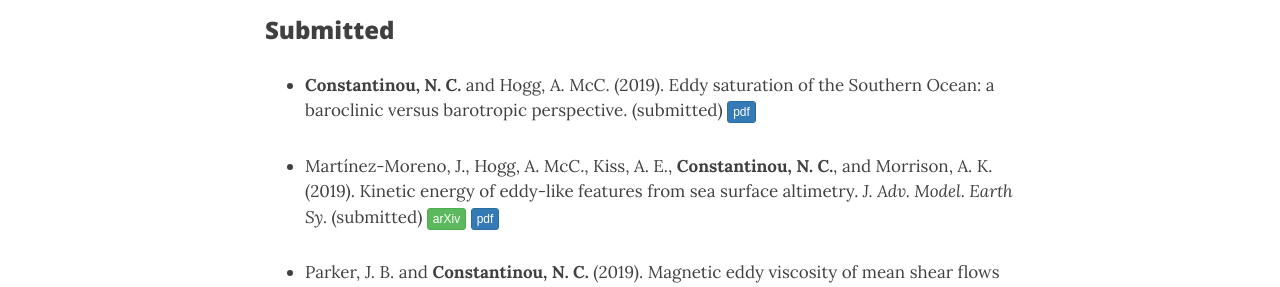
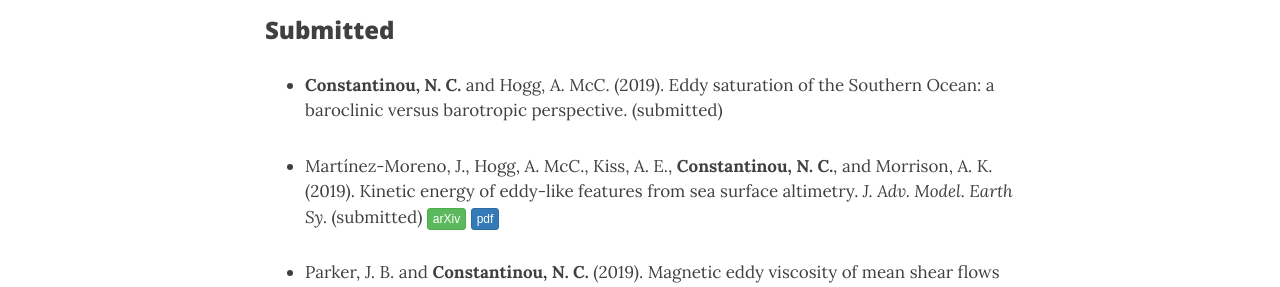
Before and after one commit to navidcy/navidcy.github.io, a Jekyll site: the page built from publications.md, in a window 1280 px wide and 900 px high. Shown: the part 289-576 px from the top of the window. Built offline with Jekyll 4.4.1, drawn with Linux system fonts in a browser that asks for light colours; nearby versions of some CDN libraries; comment, search, counter and statistics services are not loaded.

Commit message:
minor fix

```diff
--- a/publications.md
+++ b/publications.md
@@ -13,7 +13,7 @@ title: Publications
 - Rocha, C. B., Bossy, T., **Constantinou, N. C.**, Llewellyn Smith, S. G., and  Young, W. R. (2019). The heat flux of horizontal convection: definition of the Nusselt number. _J. Fluid Mech._ (submitted) [<span class="btn btn-success btn-xs{{end}}" style="font-family:sans-serif;">arXiv</span>][arXiv:1906.01929]{:target="_blank"} [<span class="btn btn-primary btn-xs{{end}}" style="font-family:sans-serif;">pdf</span>][TrackEddies-SSH]
 -->
 
-- **Constantinou, N. C.** and  Hogg, A. McC. (2019). Eddy saturation of the Southern Ocean: a baroclinic versus barotropic perspective. (submitted) <!--[<span class="btn btn-success btn-xs{{end}}" style="font-family:sans-serif;">arXiv</span>][arXiv:1906.01929]{:target="_blank"}--> [<span class="btn btn-primary btn-xs{{end}}" style="font-family:sans-serif;">pdf</span>][eddysaturation-BC-BT]
+- **Constantinou, N. C.** and  Hogg, A. McC. (2019). Eddy saturation of the Southern Ocean: a baroclinic versus barotropic perspective. (submitted) <!--[<span class="btn btn-success btn-xs{{end}}" style="font-family:sans-serif;">arXiv</span>][arXiv:1906.01929]{:target="_blank"} [<span class="btn btn-primary btn-xs{{end}}" style="font-family:sans-serif;">pdf</span>][eddysaturation-BC-BT] -->
 
 
 - Martínez-Moreno, J., Hogg, A. McC., Kiss, A. E., **Constantinou, N. C.**, and Morrison, A. K. (2019). Kinetic energy of eddy-like features from sea surface altimetry. _J. Adv. Model. Earth Sy._ (submitted) [<span class="btn btn-success btn-xs{{end}}" style="font-family:sans-serif;">arXiv</span>][arXiv:1906.01929]{:target="_blank"} [<span class="btn btn-primary btn-xs{{end}}" style="font-family:sans-serif;">pdf</span>][TrackEddies-SSH]
```
